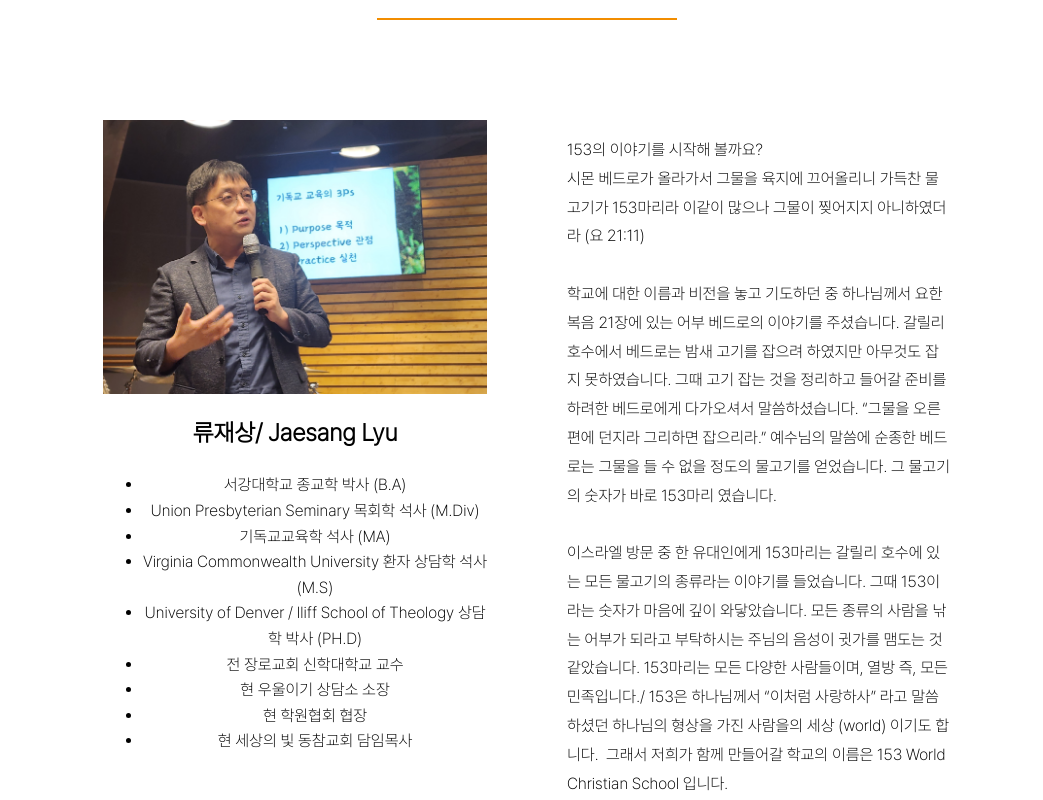
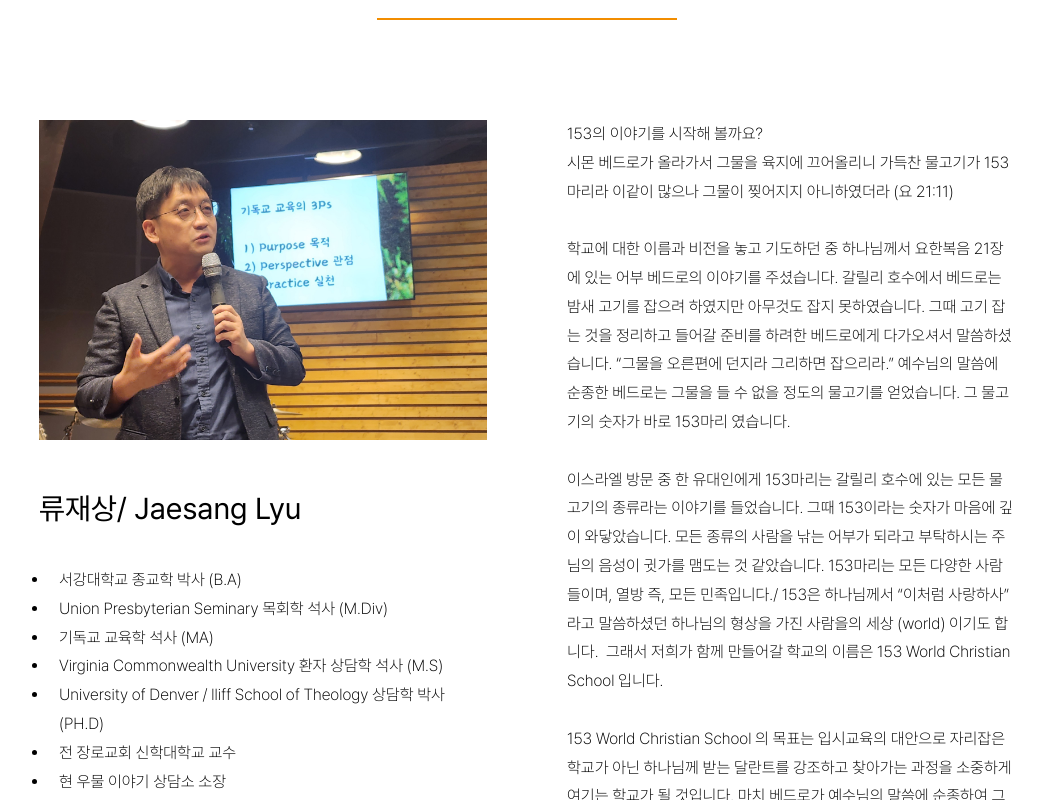
Before and after one commit to sieuniii/153wcs, a React (Vite) app: page /page/principal in a window 1280 px wide. Shown: the part 560-1360 px from the top of the page, without its empty margins (113-1156 px from the left). Built offline with nearby package versions, Linux system fonts and the light colour scheme.

Commit message:
[fe][feat] 학교장 소개 페이지 완료

```diff
--- a/src/pages/introduction/PrincipalPage.jsx
+++ b/src/pages/introduction/PrincipalPage.jsx
@@ -32,26 +32,24 @@ function PrincipalPage() {
             />
 
             <div className={styles.principalText}>
-              <h2>류재상/ Jaesang Lyu</h2>
+              <p>류재상/ Jaesang Lyu</p>
               <ul>
                 <li>서강대학교 종교학 박사 (B.A)</li>
                 <li>Union Presbyterian Seminary 목회학 석사 (M.Div)</li>
-                <li>기독교교육학 석사 (MA)</li>
+                <li>기독교 교육학 석사 (MA)</li>
                 <li>Virginia Commonwealth University 환자 상담학 석사 (M.S)</li>
                 <li>
-                  University of Denver / Iliff School of Theology 상담학 박사
+                  University of Denver / lliff School of Theology 상담학 박사
                   (PH.D)
                 </li>
                 <li>전 장로교회 신학대학교 교수</li>
-                <li>현 우울이기 상담소 소장</li>
-                <li>현 학원협회 협장</li>
-                <li>현 세상의 빛 동참교회 담임목사</li>
+                <li>현 우물 이야기 상담소 소장</li>
+                <li>현 학품쉼터 원장</li>
+                <li>현 세상의 빛 동광교회 담임목사</li>
               </ul>
             </div>
           </div>
-          <div className={styles.principalMessage}>
-            <p>{text}</p>
-          </div>
+          <div className={styles.principalMessage}>{text}</div>
         </div>
       </div>
     </>
--- a/src/pages/introduction/PrincipalPage.module.css
+++ b/src/pages/introduction/PrincipalPage.module.css
@@ -8,6 +8,7 @@
   text-align: center; /* 텍스트를 중앙에 정렬 */
   margin-top: 100px;
   font-family: var(--font-extralight);
+  margin-bottom: 150px;
 }
 
 .rowSet {
@@ -26,23 +27,38 @@
 }
 
 .principalInfo {
-  width: 30%;
+  width: 35%;
   display: flex;
   flex-direction: column;
-  margin-bottom: 20px;
   object-fit: cover;
 }
 
 .principalText {
-  flex: 1;
+  margin-top: 20px;
+}
+
+.principalText p {
+  text-align: left;
+  font-size: 30px;
+  font-family: var(--font-regular);
+}
+
+.principalText ul {
   font-size: 16px;
-  line-height: 1.6;
+  font-family: var(--font-extralight);
+  line-height: 1.8; /* 텍스트 간격 조정 */
+  padding: 10px;
 }
 
 .principalMessage {
-  width: 30%;
+  width: 35%;
   font-size: 16px;
   line-height: 1.8;
   white-space: pre-wrap;
   text-align: left;
 }
+
+li {
+  padding-left: 10px;
+  text-align: left;
+}
```
